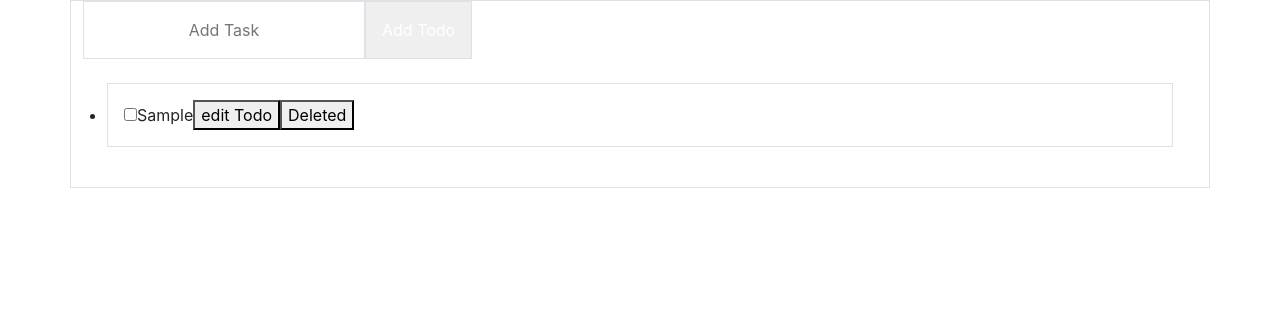
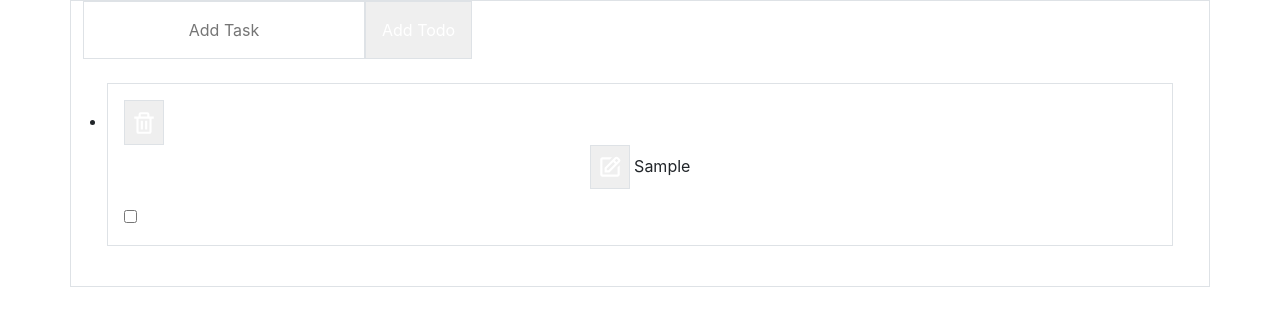
Before and after one commit to musayar9/Todo-App, a React (Create React App) app: page / in a window 1280 px wide. Both pictures are taken after typing "Sample" into the empty fields and a click on the button "Add Todo". Shown: the top 326 px of the page. Built offline with nearby package versions, Linux system fonts and the light colour scheme; the HTML template or start-up script is replaced by a standard one.

Commit message:
Tasarım Devaı

```diff
--- a/package.json
+++ b/package.json
@@ -9,6 +9,7 @@
     "clsx": "^1.2.1",
     "react": "^18.2.0",
     "react-dom": "^18.2.0",
+    "react-icons": "^4.7.1",
     "react-scripts": "5.0.1",
     "web-vitals": "^2.1.4"
   },
@@ -17,7 +18,7 @@
     "build": "react-scripts build",
     "test": "react-scripts test",
     "eject": "react-scripts eject",
-    "watch":"npx tailwindcss -i ./src/tailwind.css -o ./dist/output.css --watch"
+    "watch": "npx tailwindcss -i ./src/tailwind.css -o ./dist/output.css --watch"
   },
   "eslintConfig": {
     "extends": [
--- a/src/Component/AddTodo.js
+++ b/src/Component/AddTodo.js
@@ -28,4 +28,4 @@ function AddTodo() {
 }
 
 export default AddTodo
-let nextId=4
+let nextId=1
--- a/src/Component/Todo.js
+++ b/src/Component/Todo.js
@@ -1,6 +1,8 @@
 import React from 'react'
 import {useDispatchTodos } from './TodoProvider'
 import {useState} from 'react'
+import {BiEdit, BiTrash} from 'react-icons/bi'
+import {IoIosSave} from 'react-icons/io'
 function Todo({todo}) {
     const  [isActive, setIsActive]=useState(true)
     const [isChange, setIsChange] = useState(false)
@@ -23,10 +25,22 @@ function Todo({todo}) {
 
     let todoContent;
 
-    if(isChange){
+    if(!isChange){
       todoContent=(
-            <form className="space-x-4 inline">
-            <input className="outline-none border border-gray-500 text-center p-1 rounded-lg" value={todo.text} onChange={(e)=>dispatch({
+        <div className="flex items-center justify-between space-x-4">
+            <button className="shrink-0 mr-12 border border-gray-500   bg-blue-800   hover:bg-blue-600 text-white hover:text-black font-bold px-6 py-2 rounded-xl  text-capitalize" onClick={()=>setIsChange(true)} ><BiEdit size={26}/></button>
+      <span className="mr-8 "> {todo.text}</span>
+
+        </div>
+    )
+
+
+    }else{
+      todoContent=(
+
+        <form className="space-x-6 flex items-center">
+             <button className='shrink-0 mr-3 border border-gray-500   bg-blue-800   hover:bg-blue-600 text-white hover:text-black font-bold px-6 py-2 rounded-xl text-capitalize'  onClick={()=>setIsChange(false)} ><IoIosSave size={26}/></button>
+        <input className="outline-none border border-gray-500 text-center rounded-lg w-75 " value={todo.text} onChange={(e)=>dispatch({
             type:"TODO_EDIT",
             todo:{
                 ...todo,
@@ -34,24 +48,35 @@ function Todo({todo}) {
             }
         })}/>
 
-            <button  className="" onClick={()=>setIsChange(false)} >Save Todo</button>
+
         </form>
+
+
     )
-    }else{
-        todoContent=(
-            <span className="inline items-center justify-between">
-          <span className="mr-12 "> {todo.text}</span>
-               <button className="ml-12" onClick={()=>setIsChange(true)} >edit Todo</button>
-            </span>
-        )
+
       }
-
 
 
   return (
 
     <div className="flex items-center justify-between  ">
-      <input type="checkbox" className="flex-shrink-0 w-8 h-8 rounded-xl" checked={todo.status} onClick={handleClick} onChange={e=>{dispatch({
+
+
+<div className='flex items-center justify-center space-x-4'>
+<button className="shrink-0 border text-white border-gray-500 px-6 py-2 bg-red-700 hover:bg-red-500 rounded-xl mr-3" onClick={()=>{
+        dispatch({
+            type:"TODO_DELETED",
+            id:todo.id
+        })
+      }}><BiTrash size={26}/></button>
+<p className={`${!isActive ? 'line-through' : ""}`} >
+      <span className="shrink-1 font-semibold text-2xl flex items-center text-capitalize text-center mr-4">{todoContent} </span>
+</p>
+
+</div>
+
+      <div>
+      <input type="checkbox" className="w-8 h-8 ml-4 rounded-xl" checked={todo.status} onClick={handleClick} onChange={e=>{dispatch({
         type:"TODO_STATUS",
         todo:{
           ...todo,
@@ -59,25 +84,15 @@ function Todo({todo}) {
         }
 
       })}}/>
-
-
-    <label className={`${!isActive ? 'line-through' : ""}`} >
-      <span className="flex-shrink-0">{todoContent} </span>
-
-
-
-       </label>
+      </div>
 
 
 
 
 
-    <button className="flex-shrink-0" onClick={()=>{
-        dispatch({
-            type:"TODO_DELETED",
-            id:todo.id
-        })
-      }}>Deleted</button>
+
+
+
 
 
 </div>
--- a/src/Reducer/TodoReducer.js
+++ b/src/Reducer/TodoReducer.js
@@ -26,13 +26,14 @@ function  todosReducer (todos,action){
 
                     return {
                         ...done,
-                    isCompleted: !done.isCompleted};
+                  };
                 }
             })
         }
 
         case "TODO_DELETED": {
             return todos.filter(t => t.id !== action.id)
+
         }
         default:{
             throw Error("Not Found: " + action.type)
--- a/tailwind.config.js
+++ b/tailwind.config.js
@@ -8,7 +8,7 @@ module.exports = {
 
       },
       width:{
-        '98': "38rem",
+        '98': "45rem",
         "120": "60rem"
 
       }
```
Also changed, not shown: 2 other files (tests, documents, lock files or other folders). Lines whose indentation alone changed are shown as unchanged.
